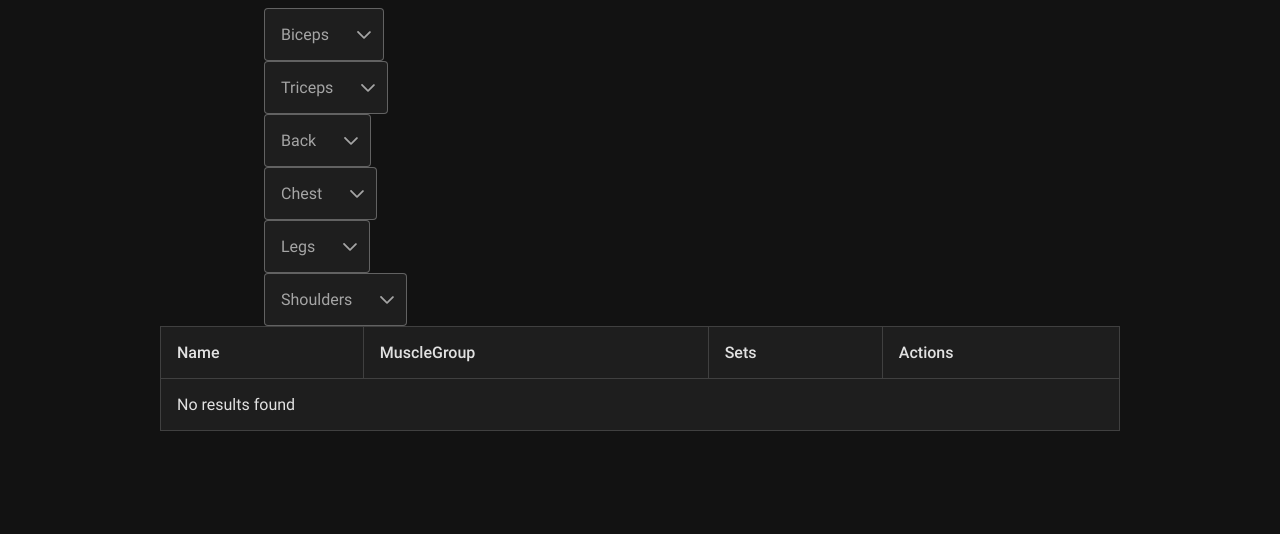
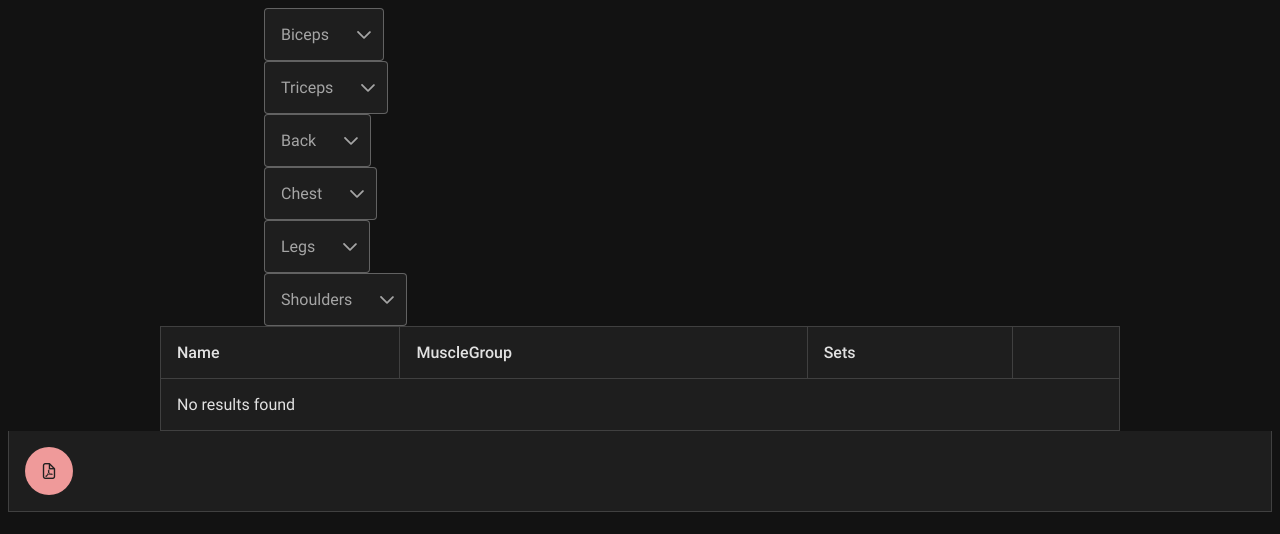
Before and after one commit to Nader-cpu/gym, a React (Create React App) app: page / in a window 1280 px wide. Shown: the top 534 px of the page. Built offline with nearby package versions, Linux system fonts and the light colour scheme.

Commit message:
Creating pdf

```diff
--- a/package.json
+++ b/package.json
@@ -6,6 +6,9 @@
     "@testing-library/jest-dom": "^5.16.5",
     "@testing-library/react": "^13.4.0",
     "@testing-library/user-event": "^13.5.0",
+    "file-saver": "^2.0.5",
+    "jspdf": "^2.5.1",
+    "jspdf-autotable": "^3.5.28",
     "primeicons": "^6.0.1",
     "primereact": "^9.2.2",
     "react": "^18.2.0",
--- a/src/App.js
+++ b/src/App.js
@@ -1,5 +1,5 @@
-import FilterDemo from "./components/dropdown";
-import GridLinesDemo from "./components/dataTable";
+import GenericDropdown from "./components/dropdown";
+import GenericTable from "./components/dataTable";
 import { useState } from "react";
 
 function App() {
@@ -167,44 +167,47 @@ function App() {
   ];
   return (
     <>
-			<FilterDemo
+      <GenericDropdown
         placeHolder={"Biceps"}
         exercises={biceps}
         selectedExercises={selectedExercises}
         change={setSelectedExercises}
       />
-			<FilterDemo
+      <GenericDropdown
         placeHolder={"Triceps"}
         exercises={triceps}
         selectedExercises={selectedExercises}
         change={setSelectedExercises}
       />
-			<FilterDemo
+      <GenericDropdown
         placeHolder={"Back"}
         exercises={back}
         selectedExercises={selectedExercises}
         change={setSelectedExercises}
       />
-			<FilterDemo
+      <GenericDropdown
         placeHolder={"Chest"}
         exercises={chest}
         selectedExercises={selectedExercises}
         change={setSelectedExercises}
       />
-			<FilterDemo
+      <GenericDropdown
         placeHolder={"Legs"}
         exercises={legs}
         selectedExercises={selectedExercises}
         change={setSelectedExercises}
       />
-			<FilterDemo
+      <GenericDropdown
         placeHolder={"Shoulders"}
         exercises={shoulders}
         selectedExercises={selectedExercises}
         change={setSelectedExercises}
       />
 
-			<GridLinesDemo selectedExercises={selectedExercises} />
+      <GenericTable
+        selectedExercises={selectedExercises}
+        setSelectedExercises={setSelectedExercises}
+      />
     </>
   );
 }
--- a/src/components/dataTable.js
+++ b/src/components/dataTable.js
@@ -1,18 +1,80 @@
-import React, { useState, useEffect } from "react";
+import React from "react";
 import { DataTable } from "primereact/datatable";
 import { Column } from "primereact/column";
+import { Button } from "primereact/button";
 
-export default function GridLinesDemo({ selectedExercises }) {
+export default function GenericTable({
+  selectedExercises,
+  setSelectedExercises,
+}) {
+  const actionTemplate = (rowData) => {
+    const icon = "pi pi-trash";
+
+    return (
+      <Button
+        type="button"
+        style={{ fontSize: "2rem" }}
+        icon={icon}
+        className="p-button-sm p-button-text"
+        onClick={() => handleDelete(rowData)}
+      />
+    );
+  };
+
+  const handleDelete = (rowData) => {
+    const filteredExercises = selectedExercises.filter(
+      (ex) => ex.name !== rowData.name
+    );
+    setSelectedExercises(filteredExercises);
+  };
+
+  const cols = [
+    { field: "name", header: "Name" },
+    { field: "muscleGroup", header: "MuscleGroup" },
+    { field: "sets", header: "Sets" },
+  ];
+
+  const exportColumns = cols.map((col) => ({
+    title: col.header,
+    dataKey: col.field,
+  }));
+
+  const exportPdf = () => {
+    import("jspdf").then((jsPDF) => {
+      import("jspdf-autotable").then(() => {
+        const doc = new jsPDF.default(0, 0);
+
+        doc.autoTable(exportColumns, selectedExercises);
+        doc.save("exercises.pdf");
+      });
+    });
+  };
+
+  const header = (
+    <div className="flex align-items-center justify-content-end gap-2">
+      <Button
+        type="button"
+        icon="pi pi-file-pdf"
+        severity="danger"
+        rounded
+        onClick={exportPdf}
+        data-pr-tooltip="PDF"
+      />
+    </div>
+  );
+
   return (
     <div className="card">
       <DataTable
         value={selectedExercises}
         showGridlines
-				tableStyle={{ margin: "auto", width: "75vw" }}>
+        footer={header}
+        tableStyle={{ margin: "auto", width: "75vw" }}
+      >
         <Column field="name" header="Name"></Column>
         <Column field="muscleGroup" header="MuscleGroup"></Column>
         <Column field="sets" header="Sets"></Column>
-				<Column field="action" header="Actions"></Column>
+        <Column style={{ flex: "0 0 4rem" }} body={actionTemplate}></Column>
       </DataTable>
     </div>
   );
--- a/src/components/dropdown.js
+++ b/src/components/dropdown.js
@@ -1,9 +1,7 @@
 import React, { useState } from "react";
 import { Dropdown } from "primereact/dropdown";
-import { DataTable } from "primereact/datatable";
-import { Column } from "primereact/column";
 
-export default function FilterDemo({
+export default function GenericDropdown({
   placeHolder,
   exercises,
   selectedExercises,
```
Also changed, not shown: 1 other file (tests, documents, lock files or other folders). Lines whose indentation alone changed are shown as unchanged.
